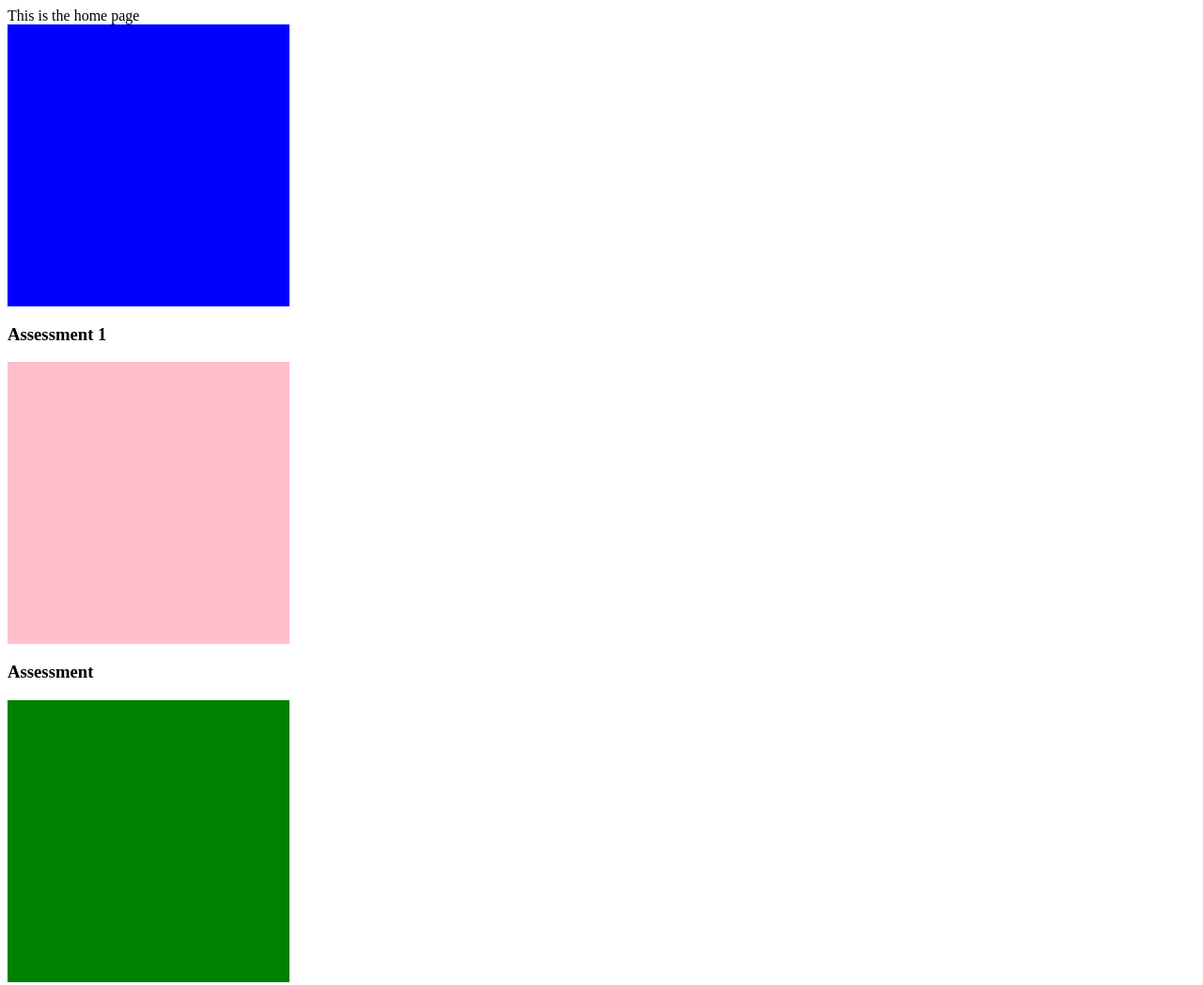
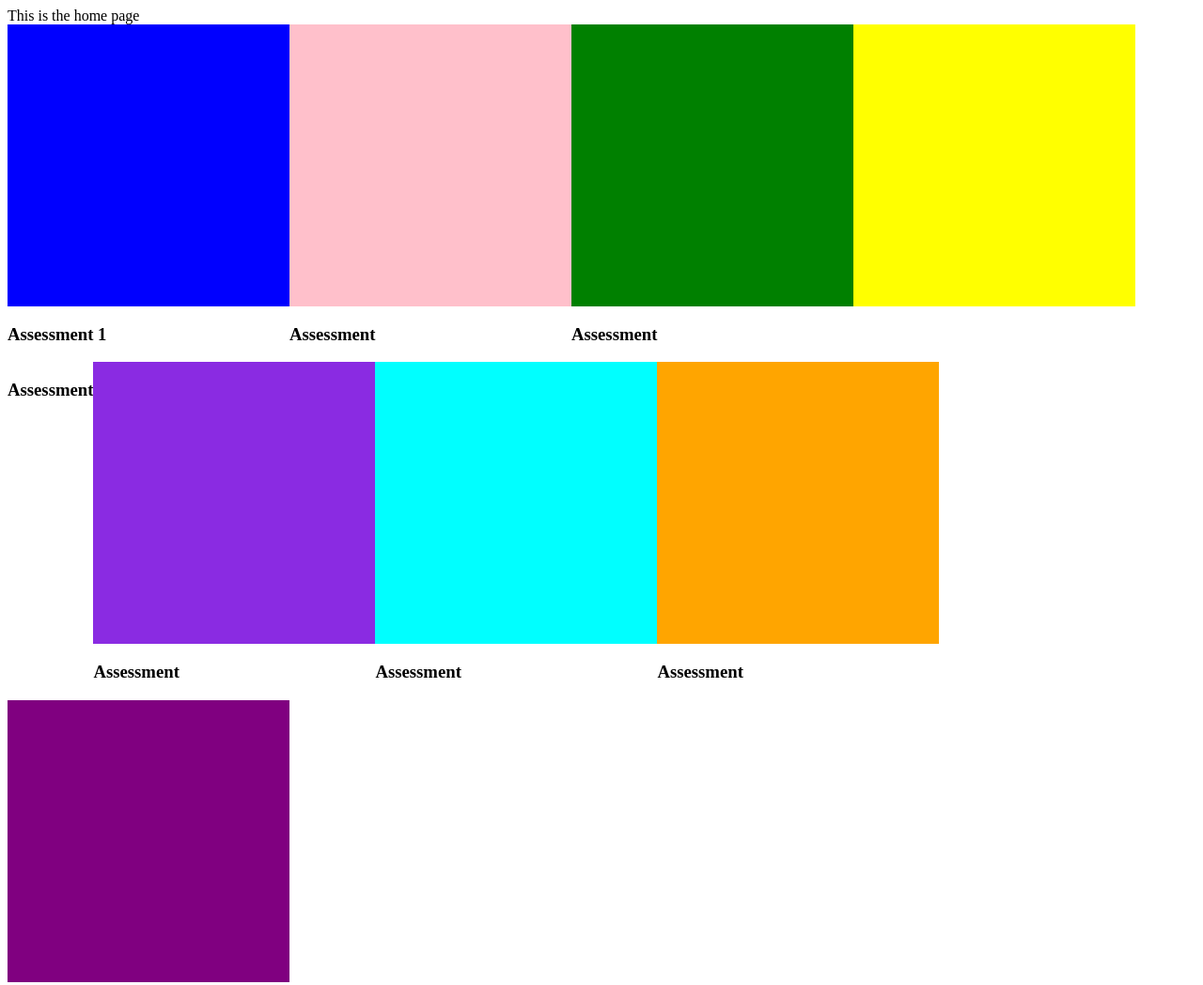
Before and after one commit to candyfrizzle/T4G_Group2, a plain HTML site: page index.html in a window 1280 px wide. Shown: the top 1048 px of the page at 94% size. Drawn offline with Linux system fonts and the light colour scheme.

Commit message:
Add all files

```diff
--- a/index.html
+++ b/index.html
@@ -51,14 +51,19 @@
             height: 300px;
             background-color: purple;
         }
+        .big-div{
+            display: flex;
+            flex-wrap: wrap;
+        }
+
 
 
     </style>
 </head>
 <body>
      This is the home page
-    <div>
-        <div>
+    <div class="big-div">
+        <div class="small-div">
             <div class="blue">
 
             </div>
```
